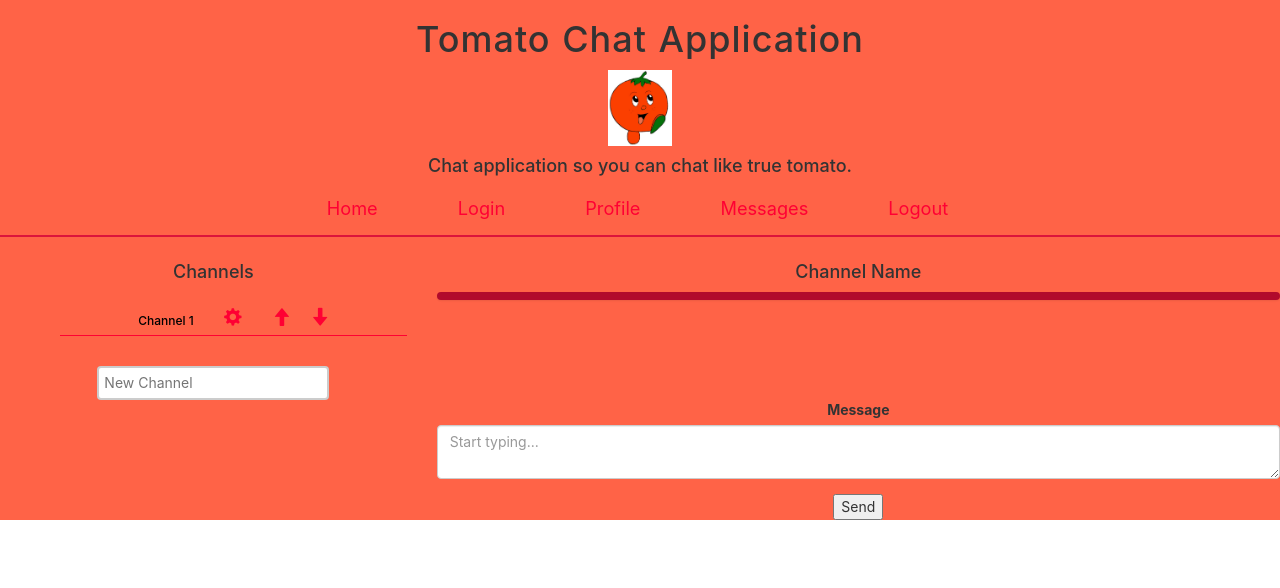
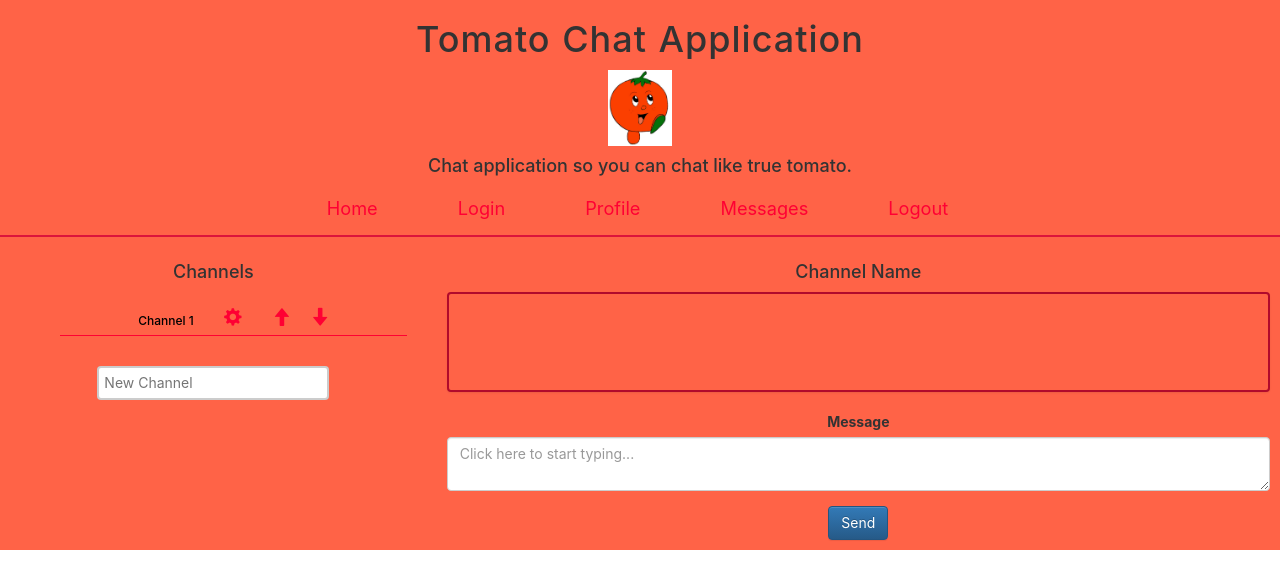
Before and after one commit to domhanak/tomato-chat, a React app: page /messages in a window 1280 px wide. Shown: the top 588 px of the page. Built offline with nearby package versions, Linux system fonts and the light colour scheme.

Commit message:
Update MessageList & MessageForm styles

```diff
--- a/src/components/MessageForm.tsx
+++ b/src/components/MessageForm.tsx
@@ -2,7 +2,6 @@ import * as React from 'react';
 import * as PropTypes from 'prop-types';
 import {ControlLabel, FormControl, FormGroup} from 'react-bootstrap';
 import {IMessage} from '../models/IMessage';
-
 
 interface IMessageFormDataProps {
     readonly username: string;
@@ -36,18 +35,19 @@ export class MessageForm extends React.PureComponent<IMessageFormDataProps & IMe
     };
     render(): JSX.Element {
         return (
-                <form className="message-form">
+                <form className="message-form" onSubmit={this.handleSubmit}>
                     <FormGroup controlId="formBasicText">
                         <ControlLabel> Message </ControlLabel>
                         <FormControl
                             componentClass="textarea"
                             value={this.props.message}
-                            placeholder="Start typing..."
+                            placeholder="Click here to start typing..."
                             onChange={this.handleMessageChange}
                         />
                     </FormGroup>
                     <button
                         type="submit"
+                        className="btn btn-primary"
                         value={this.props.message}
                         onClick={this.handleSubmit}
                     >
--- a/src/components/MessageList.tsx
+++ b/src/components/MessageList.tsx
@@ -18,7 +18,7 @@ export class MessageList extends React.Component<IMessageListProps> {
 
     render(): JSX.Element {
         return (
-            <div className="message-list list-group">
+            <div className="message-list list-group" >
                 {this.props.messages && this.props.messages.map(message => (
                     <div className="message" key={message.id}>
                         <div className="message-author">
--- a/src/styles/messages.scss
+++ b/src/styles/messages.scss
@@ -1,11 +1,17 @@
 .message-list {
   background-color: tomato;
   align-items: start;
-  border: solid 4px #b10a2c;
+  border: solid 2px #b10a2c;
+  height: 100px;
+  margin: 10px;
 }
 
 .message:nth-child(2n) {
   background-color: salmon;
+}
+
+.message-form {
+  margin: 10px;
 }
 
 .message-author {
@@ -13,5 +19,5 @@
 }
 
 .message-text {
-
+  alignment: left;
 }
```
